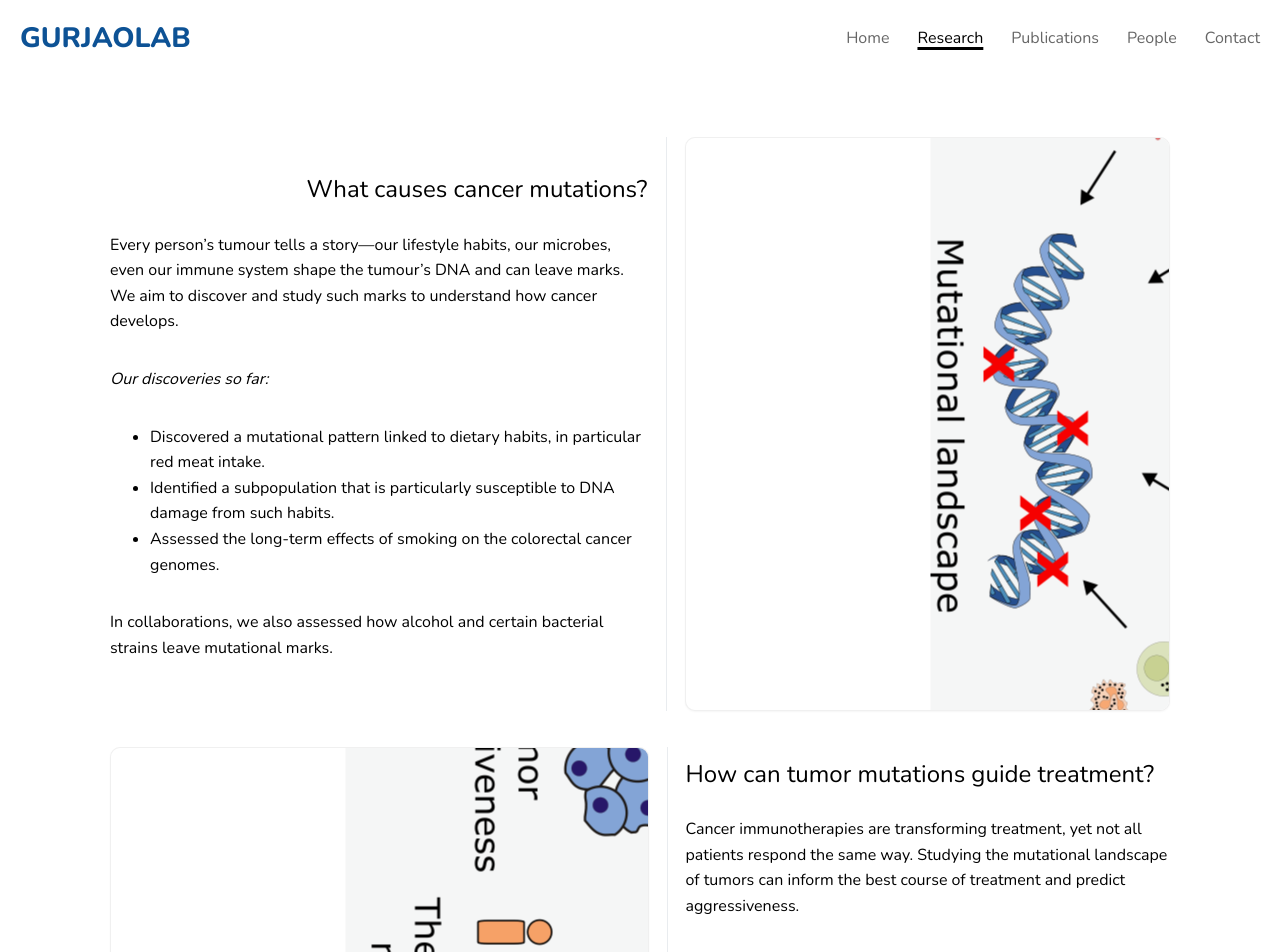
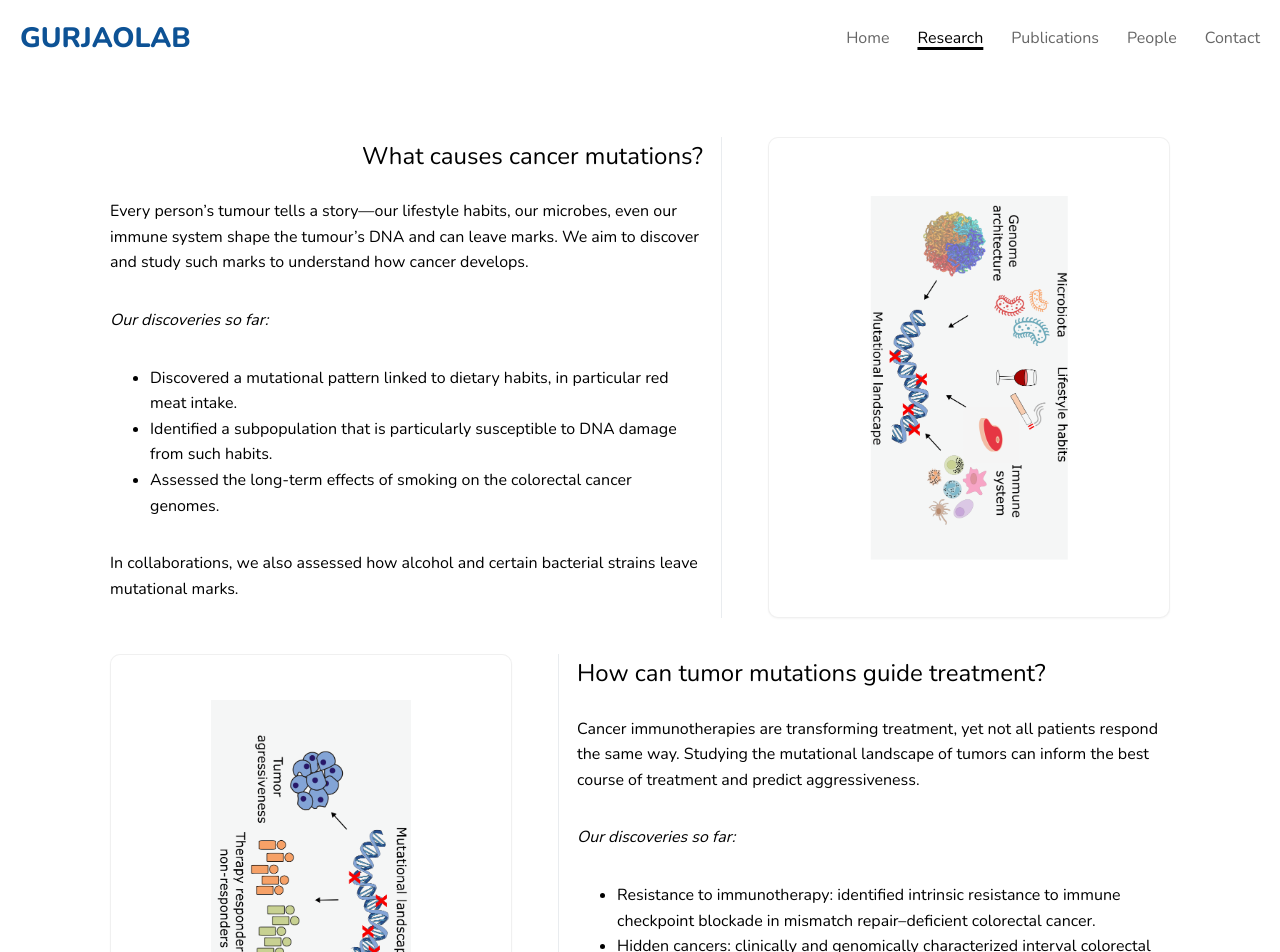
Before and after one commit to joseph-gad-code/Gurjao-Lab-Website, a Jekyll site: the page built from pages/research/index.md, in a window 1280 px wide. Shown: the top 952 px of the page. Built offline with Jekyll 4.4.1, drawn with Linux system fonts in a browser that asks for light colours.

Commit message:
Update main.scss

```diff
--- a/assets/css/main.scss
+++ b/assets/css/main.scss
@@ -6,6 +6,7 @@
   --black: #000000;
   --gray: #666666;
   --lightblue: #6495ED;
+  --white: #FFFFFF;
 
 }
 
@@ -251,8 +252,8 @@ $pretext-left:   calc(#{$li-text-indent} - #{$bullet-width} - 1.25rem);
 
 .research-section .row {
   display: grid;
-  grid-template-columns: minmax(0,1.05fr) minmax(0,.95fr);
-  gap: 0;
+  grid-template-columns: 1fr 420px;
+  gap: 28px;
   align-items: stretch;
 }
 
@@ -285,10 +286,17 @@ $pretext-left:   calc(#{$li-text-indent} - #{$bullet-width} - 1.25rem);
   display: block;
   max-width: none;
   height: 100%;
-  width: auto;
+  width: 100%;
   object-fit: contain;
   transform: rotate(90deg);
-  transform-origin: 50% 50%;
+  transform-origin: center;
+  min-height: 100%;
+  background: var(--white);
+  border-radius: 10px;
+  padding: 8px;
+  display: block;
+  align-items: center;
+  justify-content: center;
 }
 
 /* image on the right */
@@ -300,5 +308,6 @@ $pretext-left:   calc(#{$li-text-indent} - #{$bullet-width} - 1.25rem);
 .research-section.img-left .section-title { text-align: left; }
 .research-section.img-left .research-copy { padding-left: 18px; border-left: 1px solid #e9ecef; }
 .research-section.img-left .research-figure { padding-right: 18px; }
+.research-section.img-left .row { grid-template-columns: 420px 1fr; }
 
 .research-divider { border: 0; height: 1px; background: #eee; margin: 26px 0 0; }
```
